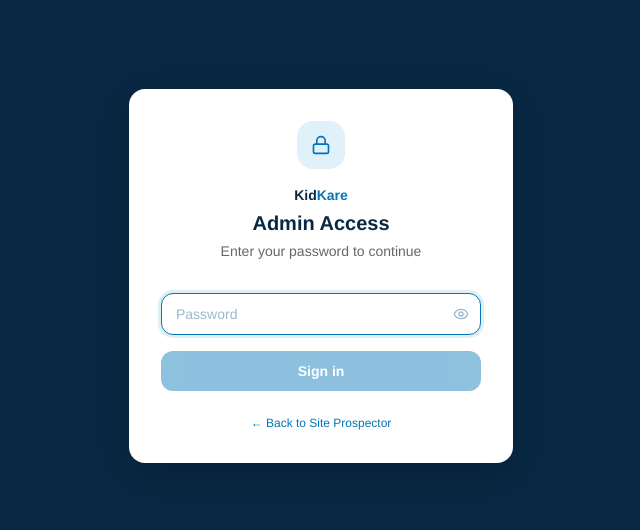
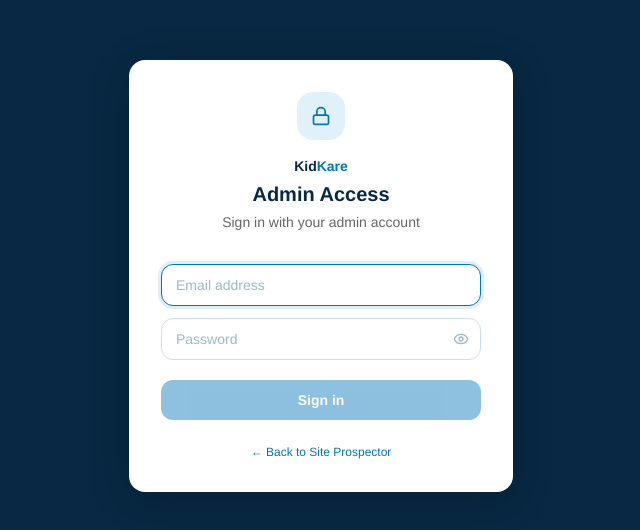
Before and after one commit to CharlyssaG/CACFP-Site-Prospector, a Next.js app: page /admin in a window 1280 px wide. Shown: the part 124-654 px from the top of the page, without its empty margins (319-959 px from the left). Built offline with nearby package versions, Linux system fonts and the light colour scheme; no server answers.

Commit message:
Add files via upload

```diff
--- a/src/app/admin/page.tsx
+++ b/src/app/admin/page.tsx
@@ -12,6 +12,7 @@
 
 export default function AdminLogin() {
   const router = useRouter();
+  const [email, setEmail] = useState("");
   const [password, setPassword] = useState("");
   const [showPassword, setShowPassword] = useState(false);
   const [isLoading, setIsLoading] = useState(false);
@@ -22,15 +23,13 @@
     setIsLoading(true);
     setError("");
 
-    const adminEmail = process.env.NEXT_PUBLIC_ADMIN_EMAIL!;
-
     const { error: authError } = await supabase.auth.signInWithPassword({
-      email: adminEmail,
+      email,
       password,
     });
 
     if (authError) {
-      setError("Incorrect password. Please try again.");
+      setError("Incorrect email or password. Please try again.");
       setIsLoading(false);
       return;
     }
@@ -45,10 +44,7 @@
     >
       <div
         className="w-full max-w-sm mx-4 rounded-2xl p-8"
-        style={{
-          background: "white",
-          boxShadow: "0 8px 40px rgba(0,0,0,0.18)",
-        }}
+        style={{ background: "white", boxShadow: "0 8px 40px rgba(0,0,0,0.18)" }}
       >
         {/* Header */}
         <div className="text-center mb-8">
@@ -58,7 +54,7 @@
           >
             <Lock size={20} style={{ color: "var(--color-blue)" }} />
           </div>
-          <div className="text-sm font-semibold mb-1" style={{ color: "var(--color-ink-faint)" }}>
+          <div className="text-sm font-semibold mb-1">
             <span style={{ color: "var(--color-navy)" }}>Kid</span>
             <span style={{ color: "var(--color-blue)" }}>Kare</span>
           </div>
@@ -66,11 +62,21 @@
             Admin Access
           </h1>
           <p className="text-sm mt-1" style={{ color: "var(--color-muted-text)" }}>
-            Enter your password to continue
+            Sign in with your admin account
           </p>
         </div>
 
-        <form onSubmit={handleLogin} className="space-y-4">
+        <form onSubmit={handleLogin} className="space-y-3">
+          <input
+            type="email"
+            className="input-field"
+            placeholder="Email address"
+            value={email}
+            onChange={(e) => setEmail(e.target.value)}
+            autoFocus
+            autoComplete="email"
+          />
+
           <div className="relative">
             <input
               type={showPassword ? "text" : "password"}
@@ -78,7 +84,7 @@
               placeholder="Password"
               value={password}
               onChange={(e) => setPassword(e.target.value)}
-              autoFocus
+              autoComplete="current-password"
             />
             <button
               type="button"
@@ -98,14 +104,12 @@
 
           <button
             type="submit"
-            className="btn-primary w-full flex items-center justify-center gap-2"
-            disabled={isLoading || !password}
+            className="btn-primary w-full flex items-center justify-center gap-2 !mt-5"
+            disabled={isLoading || !email || !password}
           >
-            {isLoading ? (
-              <span
-                className="inline-block w-4 h-4 border-2 border-white/30 border-t-white rounded-full animate-spin"
-              />
-            ) : null}
+            {isLoading && (
+              <span className="inline-block w-4 h-4 border-2 border-white/30 border-t-white rounded-full animate-spin" />
+            )}
             {isLoading ? "Signing in..." : "Sign in"}
           </button>
         </form>
```
